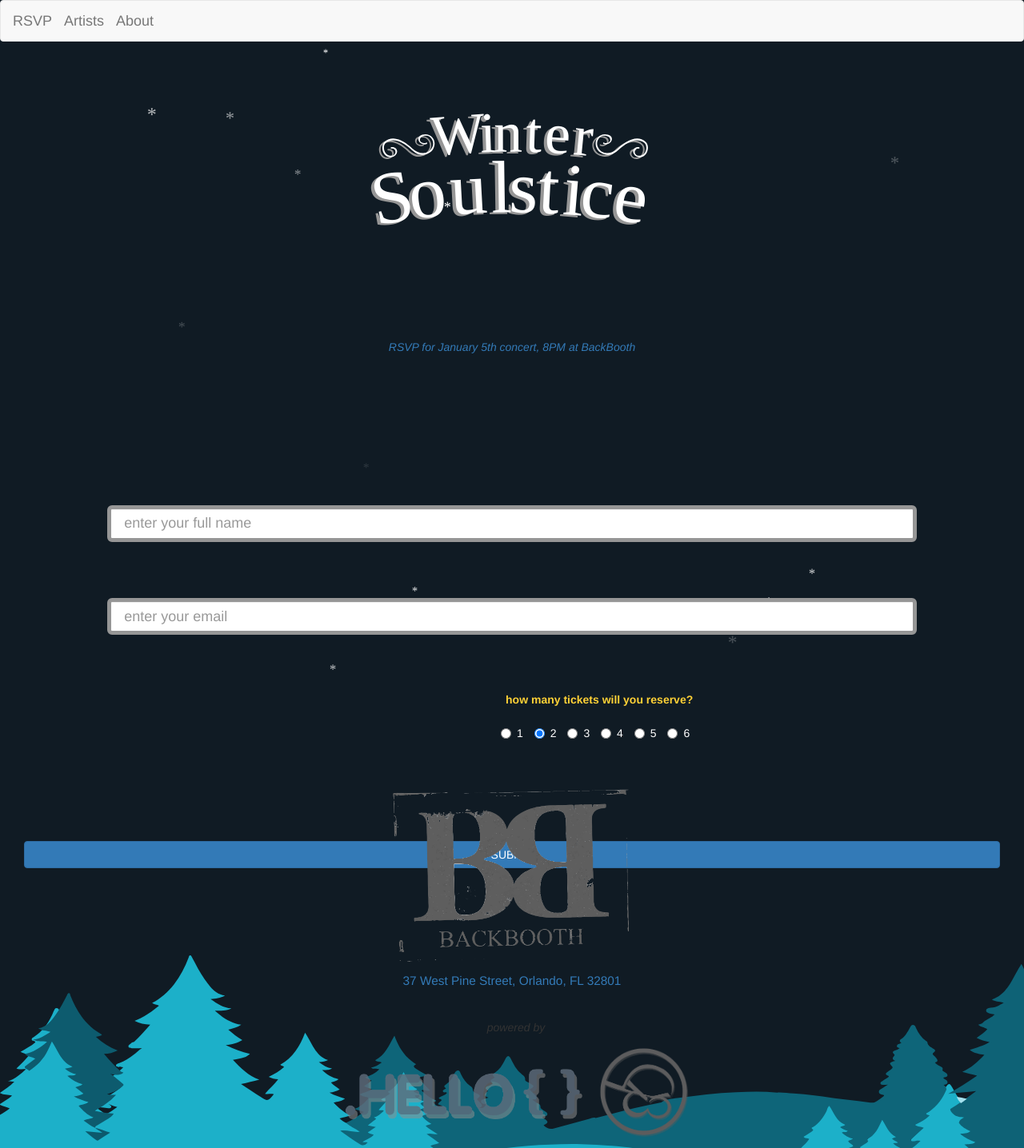
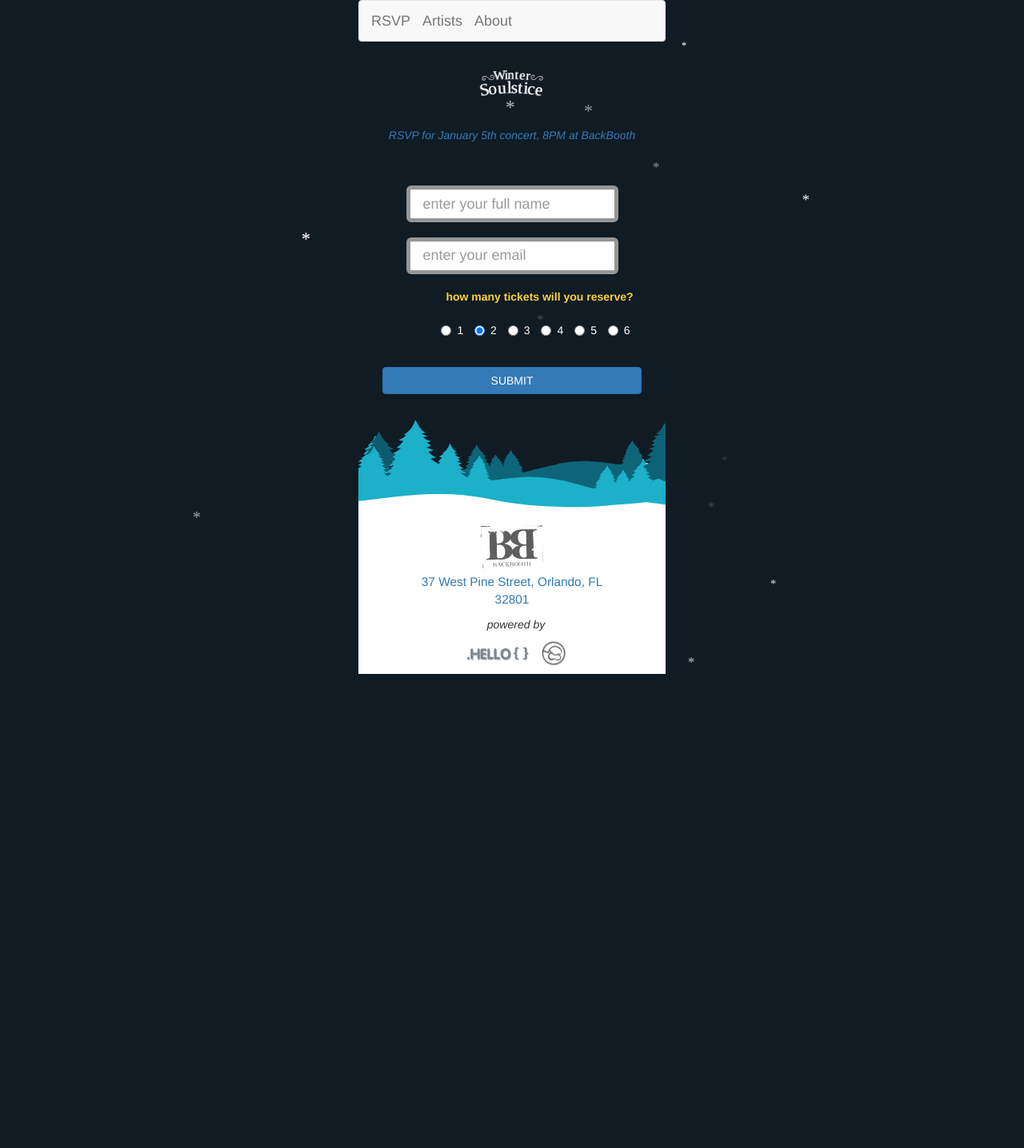
Before and after one commit to ptlergo/winter-soulstice, a PHP site: page / in a window 1280 px wide; the page is wider, and only the part inside the window is pictured. Shown: that part at 80% size. After the commit the page ends 843 px from the top of that part, so only its background shows below. Run offline with PHP 8.4, Linux system fonts and the light colour scheme; some libraries are stand-ins or nearby versions.

Commit message:
media q for desktop

```diff
--- a/public/css/main.css
+++ b/public/css/main.css
@@ -104,6 +104,17 @@ header
     top: 0px;
 
 }
+@media screen and (min-width: 768px) {
+  /*DESKTOP CENTERED*/
+  #snowflakeContainer {
+      position: absolute;
+      margin: 0 auto;
+      left: 15%;
+      top: 0px;
+      width: 30%;
+      right: 15%;
+  }
+}
 .snowflake {
     padding-left: 15px;
     font-family: Cambria, Georgia, serif;
```
